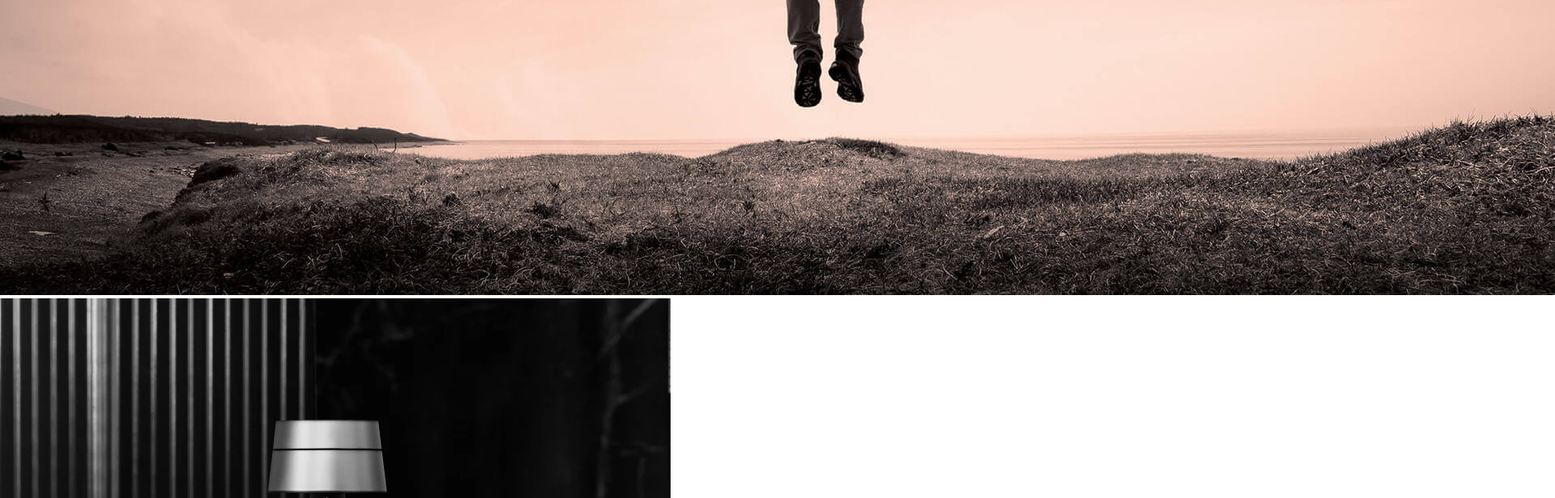
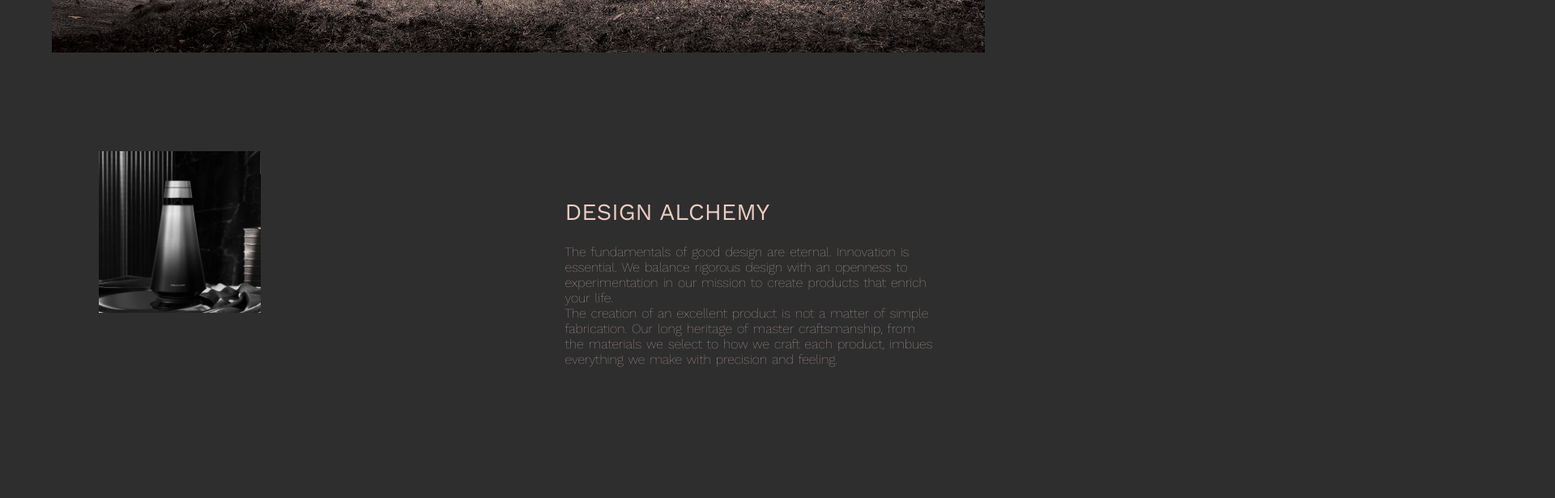
Before and after one commit to DevilRaider-Dev/Headphone-Inspiration, a plain HTML site: page index.html in a window 1280 px wide. Shown: the part 1140-1756 px from the top of the page at 81% size, 1920 px wide, since content can reach past the window. After the commit the page ends 1715 px from the top, so only its background shows below. Drawn offline with nearby package versions, Linux system fonts and the light colour scheme.

Commit message:
about without nav

```diff
--- a/assets/css/style.css
+++ b/assets/css/style.css
@@ -3,13 +3,59 @@
     margin: 0;
     padding: 0;
     font-family: 'Work Sans', sans-serif;
+    color: #ebccc2;
+    background-color: #2e2e2e;
 }
 /* nav left and top overlaps */
 nav ul{
     list-style: none;
 }
+h1{
+    width: 40%;
+    margin-bottom: 10%;
+    font-size: 2.5rem;
+    font-weight: 300;
+}
+h2{
+    font-size: 1.8rem;
+    font-weight: 400;
+    margin-bottom: 5%;
+}
+p{
+    font-size: 1rem;
+    font-weight: 100;
+    word-spacing: .1rem;
+}
+#about{
+    display: flex;
+    flex-direction: column;
+    align-items: center;
+}
+#about>img{
+    width: 90vw;
 
-
+}
+#about section{
+    display: flex;
+    justify-content: center;
+    margin: 5%;
+}
+#about section div{
+    width: 45%;
+    margin: 5%;
+}
+#about section div img{
+    height: 25vh;
+}
+#about section article{
+    margin: 5%;
+    width: 45%;
+    padding-top: 5%;
+}
+#lounger section{
+    background: url("../img/section-voyager.jpg") center no-repeat;
+    width: 60vw;
+}
 /*
 Mute button, maybe later
 .vid-background {
--- a/index.html
+++ b/index.html
@@ -36,17 +36,17 @@
     <h1>Go beyond music. Immerse your senses through vibration.</h1>
     <img src="assets/img/section-about-1.jpg" alt="">
     <section>
-      <img src="assets/img/BS1_NYC_Home.webp" alt="">
+      <div><img src="assets/img/BS1_NYC_Home.webp" alt=""></div>
       <article>
         <h2>DESIGN ALCHEMY </h2>
         <p>The fundamentals of good design are eternal. Innovation is essential. We balance rigorous design with an
-          openness to experimentation in our mission to create products that enrich your life. The creation of an
+          openness to experimentation in our mission to create products that enrich your life.<br>The creation of an
           excellent product is not a matter of simple fabrication. Our long heritage of master craftsmanship, from the
           materials we select to how we craft each product, imbues everything we make with precision and feeling.</p>
       </article>
     </section>
   </main>
-  <script src="assets/js/main.js"></script>
+  <!-- <script src="assets/js/main.js"></script> -->
 </body>
 
 </html>
```
Also changed, not shown: assets/html/lounger.html (+1 -1 lines).
